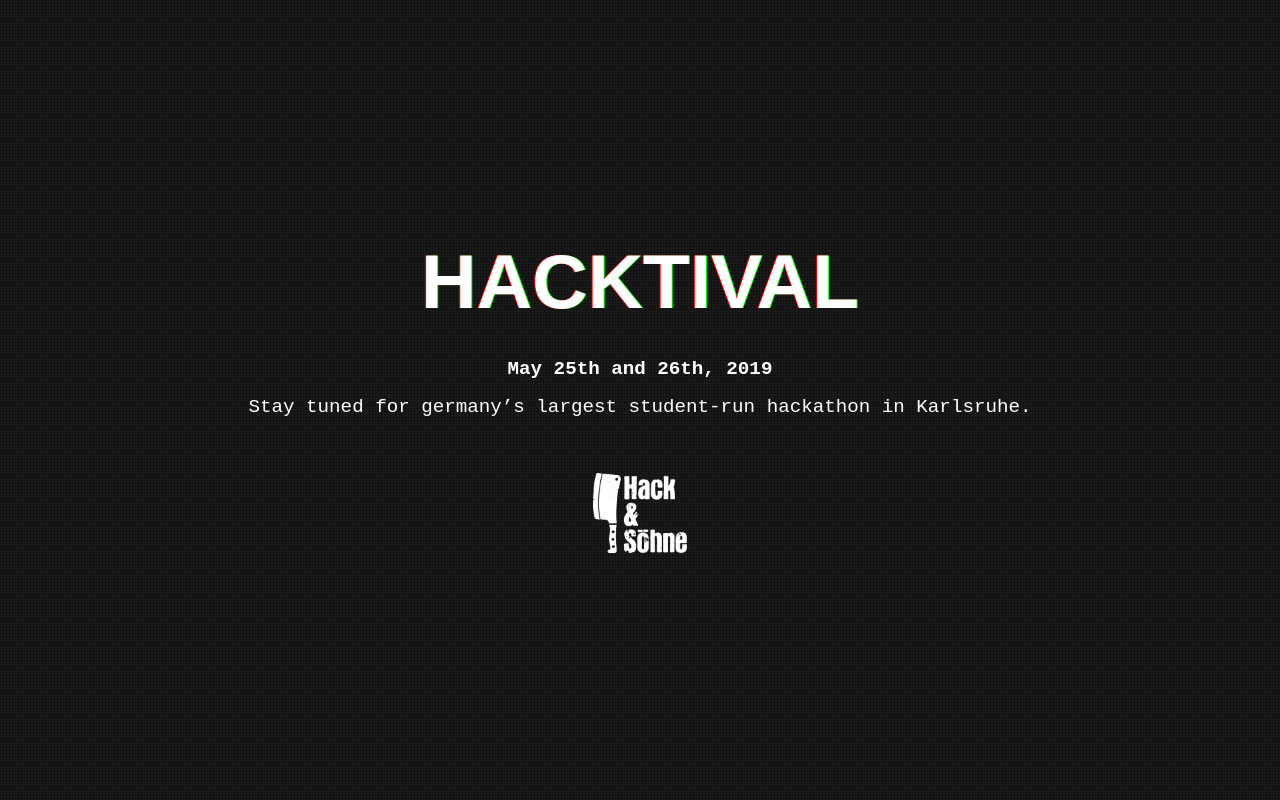
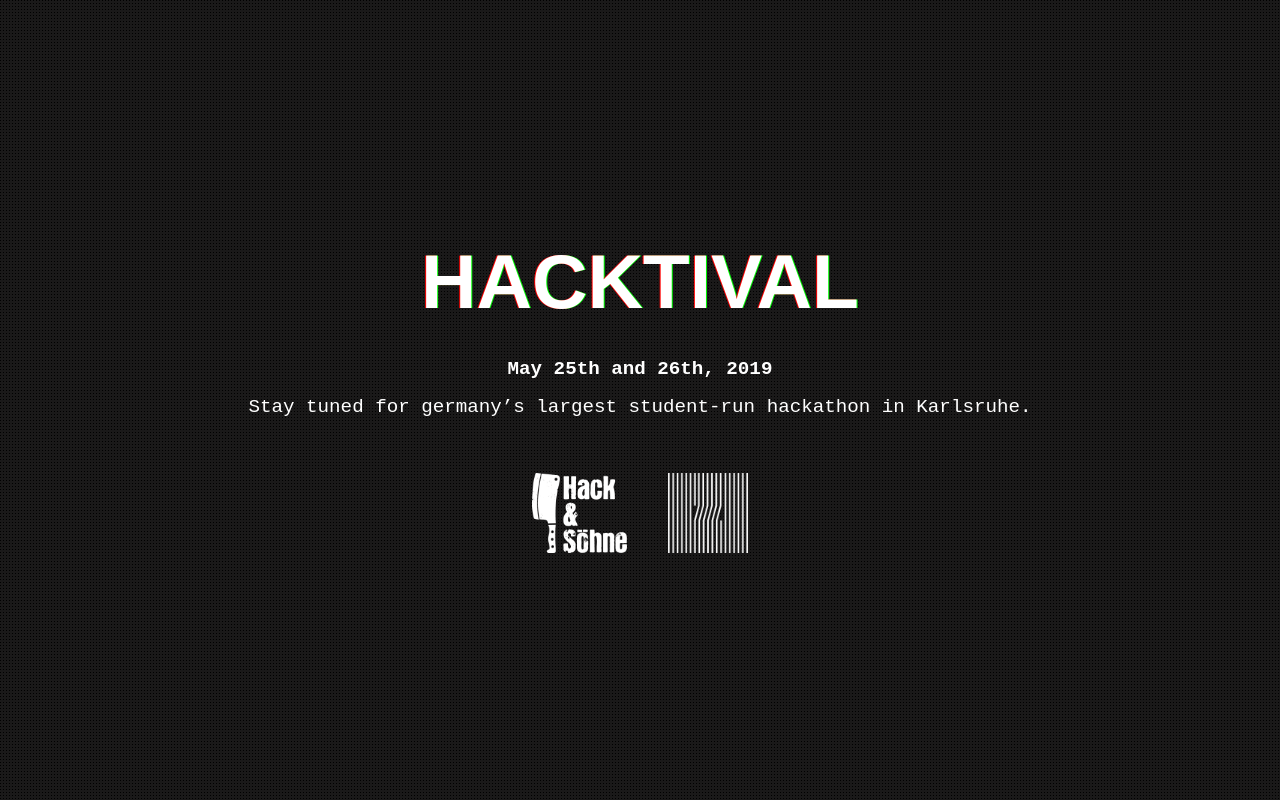
Before and after one commit to hackundsoehne/htv-teaser-website, a plain HTML site: page src/index.html in a window 1280 px wide. Drawn offline with Linux system fonts and the light colour scheme.

Commit message:
Add an linking OCH logo

```diff
--- a/src/index.html
+++ b/src/index.html
@@ -17,8 +17,9 @@
 		<p>Stay tuned for germany’s largest student-run hackathon in Karlsruhe.</p>
 	</div>
 
-	<footer class="no-selection">
-		<a href="https://hackundsoehne.de"><img src="hs_logo_white.png" alt="An event by Hack und Soehne" height="80"></a>
+	<footer class="footer no-selection">
+		<a href="https://hackundsoehne.de"><img src="hs_logo_white.png" alt="An event by Hack und Soehne" title="An event by Hack und Soehne"></a>
+		<a href="https://www.youtube.com/watch?v=-a3AVD9Izk0"><img src="och-logo.png" alt="Opencodes Hackathon Aftermovie" title="See impressions from our last Hackathon"></a>
 	</footer>
 </main>
 
--- a/src/style.css
+++ b/src/style.css
@@ -159,3 +159,11 @@ h1 {
 	text-decoration: none;
 	font-size: 0.9em;
 }
+
+.footer a:not(:last-child) {
+	margin-right: 2rem;
+}
+
+.footer img {
+	height: 80px;
+}
```
Also changed, not shown: src/och-logo.png (added).
